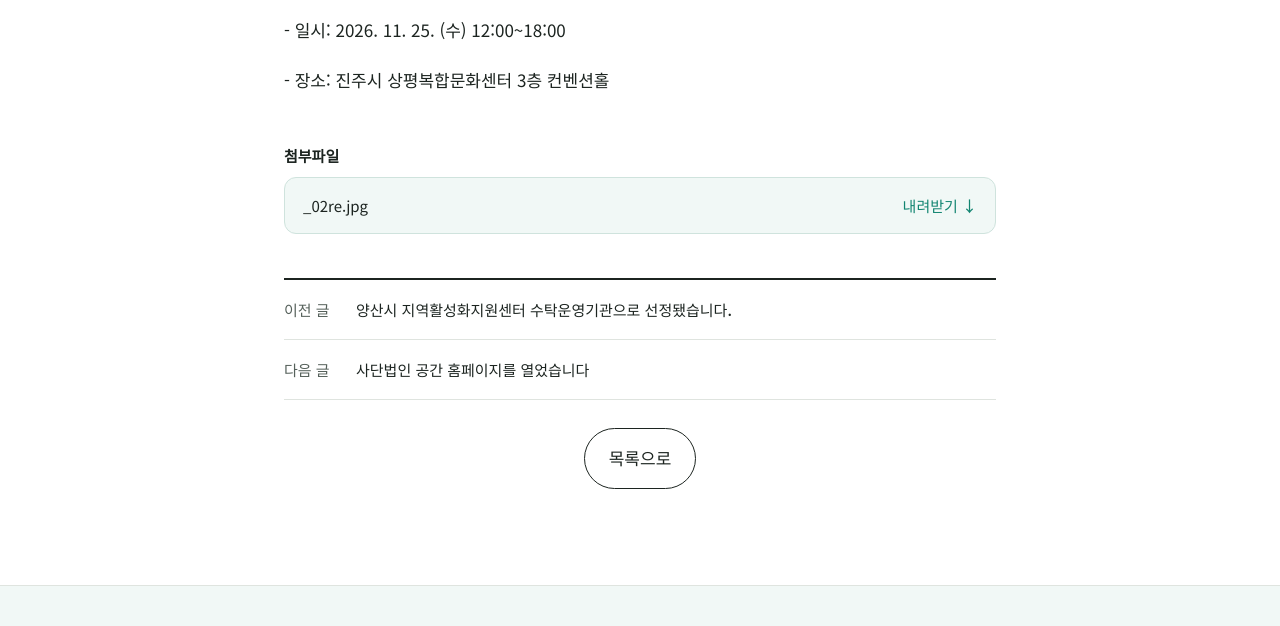
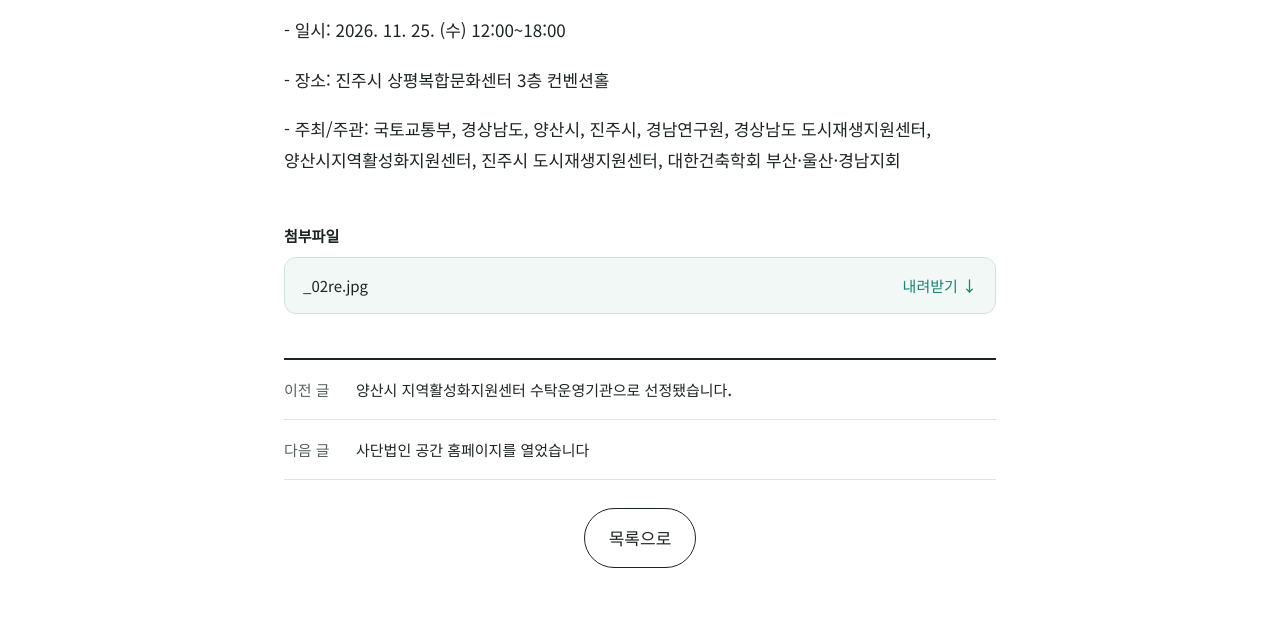
Before and after one commit to gonggan-npo/gonggan-homepage, an Eleventy site: page src/news/notice/2026-11-18-150000.md in a window 1280 px wide. Shown: the part 1442-2068 px from the top of the page. Built offline with nearby package versions, Linux system fonts and the light colour scheme; Eleventy itself is replaced by a stand-in of ours; files that its build step writes are made by us from their sources; a web font is replaced by a local one.

Commit message:
수정: 공지 "2026-11-18-150000"

```diff
--- a/src/news/notice/2026-11-18-150000.md
+++ b/src/news/notice/2026-11-18-150000.md
@@ -11,3 +11,5 @@ attachments:
 \- 일시: 2026. 11. 25. (수) 12:00~18:00
 
 \- 장소: 진주시 상평복합문화센터 3층 컨벤션홀
+
+\- 주최/주관: 국토교통부, 경상남도, 양산시, 진주시, 경남연구원, 경상남도 도시재생지원센터, 양산시지역활성화지원센터, 진주시 도시재생지원센터, 대한건축학회 부산·울산·경남지회
```
